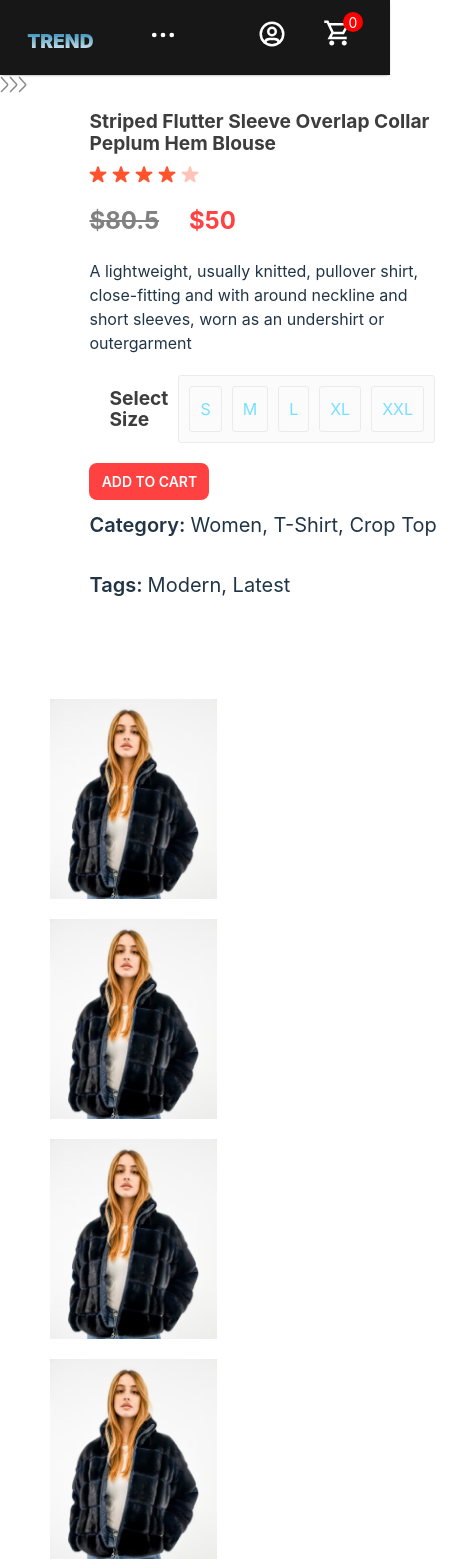
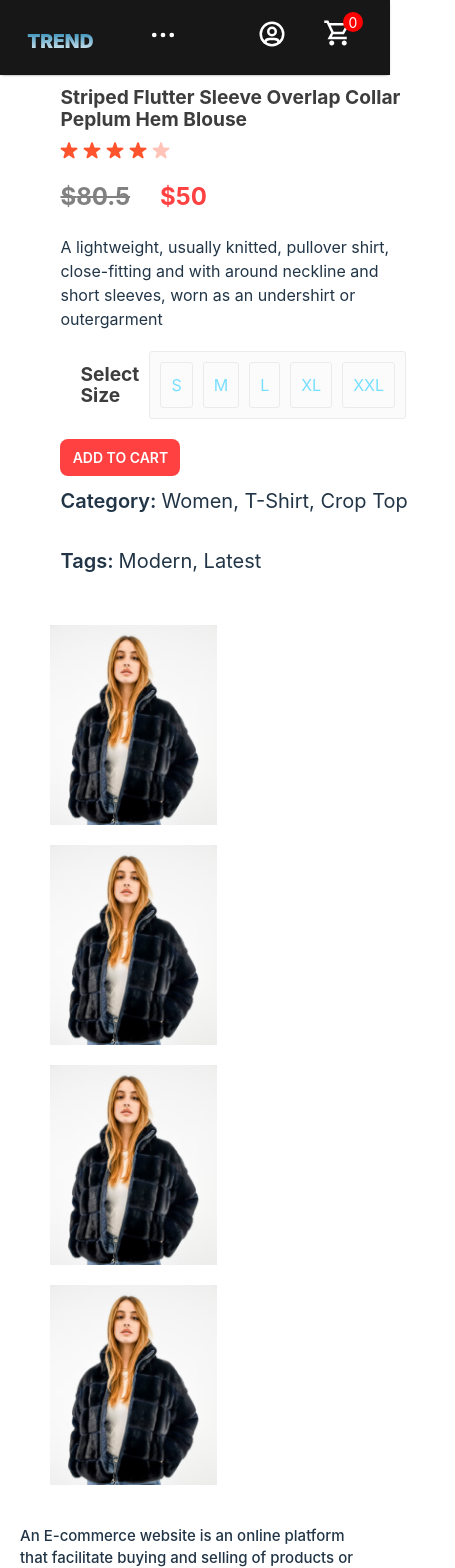
Before and after one commit to DontStopPrograming/e-commerce-clothing, a React (Vite) app: page /product/1 in a window 390 px wide. Shown: the top 1568 px of the page, 455 px wide, since content can reach past the window. Built offline with nearby package versions, Linux system fonts and the light colour scheme.

Commit message:
fixed:ProductDisplay position of design v3 and killed Breadcrum

```diff
--- a/src/components/Breadcrum/Breadcrum.jsx
+++ b/src/components/Breadcrum/Breadcrum.jsx
@@ -1,33 +1,30 @@
-import PropTypes from 'prop-types'
+// import PropTypes from 'prop-types'
 
-import './breadcrum.css'
-import arrow_icon from '../assets/breadcrum_arrow.png'
+// import './breadcrum.css'
+// import arrow_icon from '../assets/breadcrum_arrow.png'
 
-export const Breadcrum = (props) => {
+// export const Breadcrum = (props) => {
 
-  const { product } = props
+//   const { product } = props
 
-  // if (!props.product) {
-  //   return null
-  // }
 
-  return (
+//   return (
 
-    <div className='breadcrum'>
-      <img src={arrow_icon} alt='' />
-      <img src={arrow_icon} alt='' />
-      {props.category}
+//     <div className='breadcrum'>
+//       <img src={arrow_icon} alt='' />
+//       <img src={arrow_icon} alt='' />
+//       {props.category}
 
-      <img src={arrow_icon} alt="" />
-      {props.name}
+//       <img src={arrow_icon} alt="" />
+//       {props.name}
 
-    </div>
-  )
-}
+//     </div>
+//   )
+// }
 
-Breadcrum.propTypes = {
-  product: PropTypes.shape({
-    category: PropTypes.string.isRequired,
-    name: PropTypes.string.isRequired
-  }).isRequired
-}
+// Breadcrum.propTypes = {
+//   product: PropTypes.shape({
+//     category: PropTypes.string.isRequired,
+//     name: PropTypes.string.isRequired
+//   }).isRequired
+// }
--- a/src/components/Pages/Product.jsx
+++ b/src/components/Pages/Product.jsx
@@ -1,7 +1,7 @@
 import { useContext } from 'react'
 import { ShopContext } from '../Context/ShopContext'
 import { useParams } from 'react-router-dom'
-import { Breadcrum } from '../Breadcrum/Breadcrum'
+// import { Breadcrum } from '../Breadcrum/Breadcrum'
 import { DescriptionBox } from '../DescriptionBox/DescriptionBox'
 import { RelatedProducts } from '../RelatedProducts/RelatedProducts'
 import { ProductDisplay } from '../ProductDisplay/ProductDisplay'
@@ -13,7 +13,7 @@ export const Product = () => {
 
     return (
         <div className='' >
-            <Breadcrum product={product} />
+            {/* <Breadcrum product={product} /> */}
             <ProductDisplay product={product} />
             <DescriptionBox />
             <RelatedProducts />
--- a/src/components/ProductDisplay/productDisplay.css
+++ b/src/components/ProductDisplay/productDisplay.css
@@ -115,7 +115,7 @@
 
     .productDisplay-left {
         display: flex;
-        margin-top: 600px;
+        margin-top: 550px;
         gap: 17px;
     }
 
@@ -142,7 +142,7 @@
     .productDisplay-right {
         margin: 0;
         padding: 0;
-        margin-left: -50%;
+        margin-left: -60%;
 
     }
 
```
